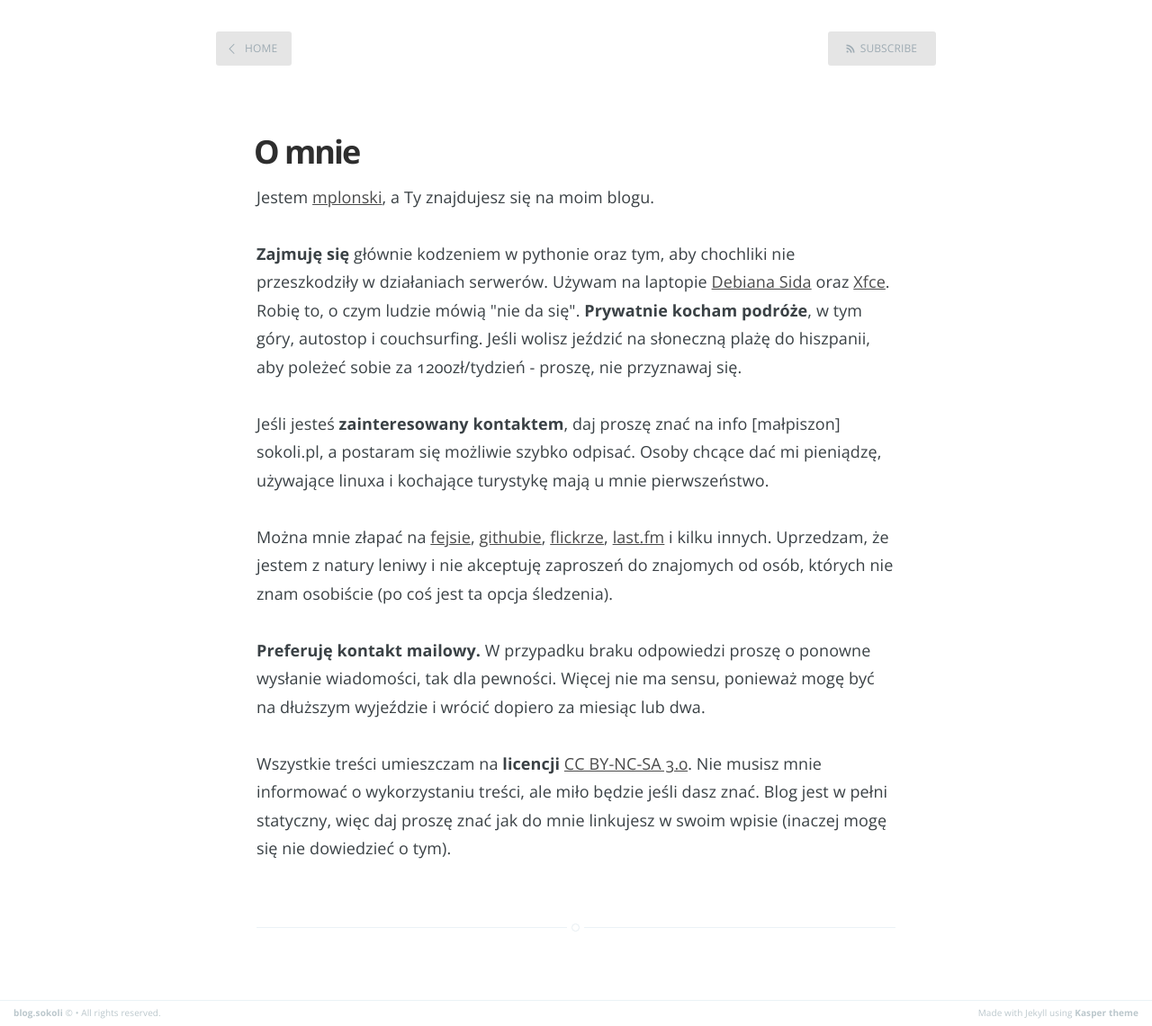
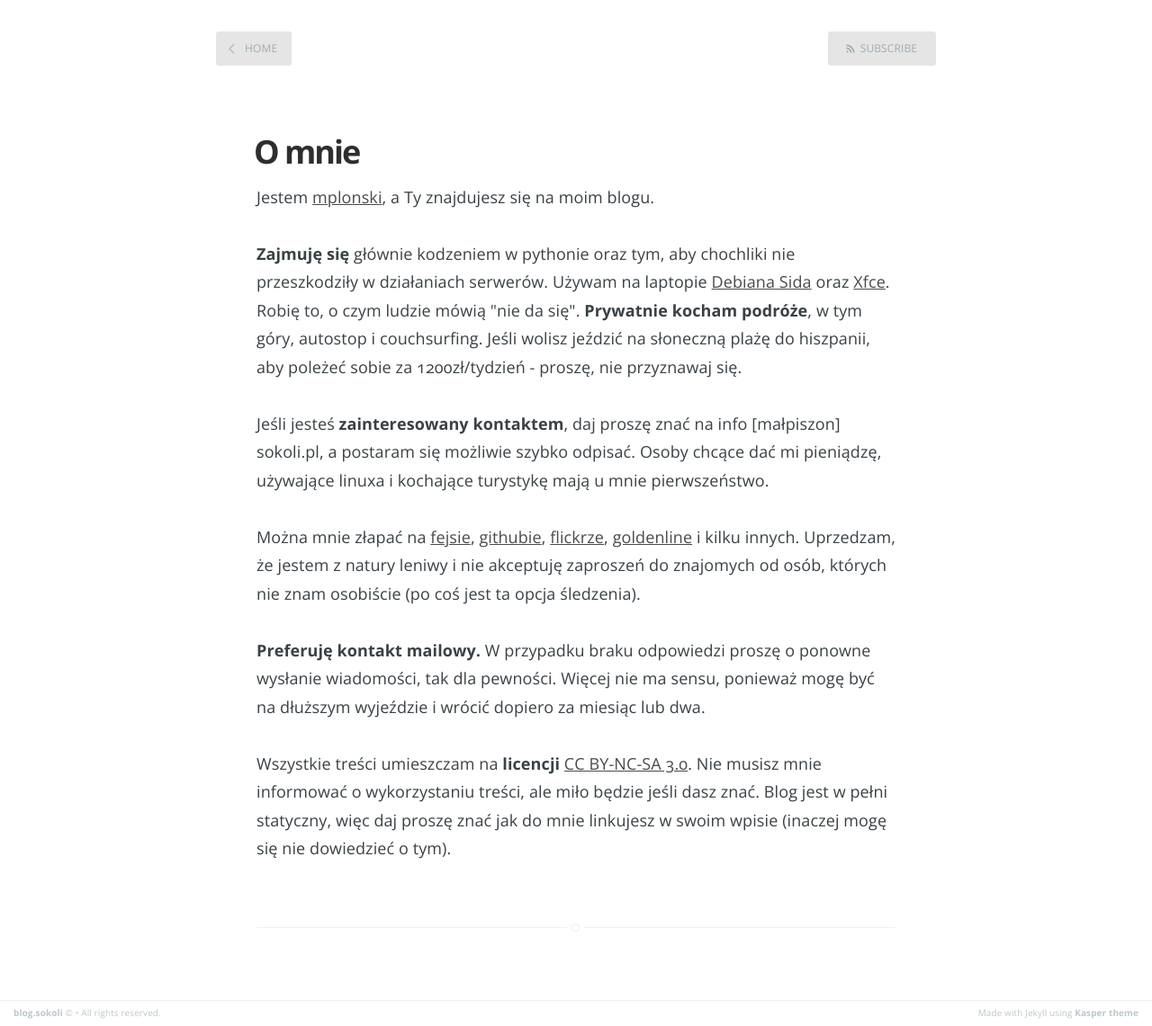
Before and after one commit to mplonski/mplonski.github.com, a Jekyll site: the page built from about.md, in a window 1280 px wide. Shown: the whole page at 90% size. Built offline with Jekyll 4.4.1, drawn with Linux system fonts in a browser that asks for light colours.

Commit message:
new about

```diff
--- a/about.md
+++ b/about.md
@@ -9,7 +9,7 @@ Jestem <a href="http://sokoli.pl/">mplonski</a>, a Ty znajdujesz się na moim bl
 
 <p>Jeśli jesteś <strong>zainteresowany kontaktem</strong>, daj proszę znać na info [małpiszon] sokoli.pl, a postaram się możliwie szybko odpisać. Osoby chcące dać mi pieniądzę, używające linuxa i kochające turystykę mają u mnie pierwszeństwo.</p>
 
-<p>Można mnie złapać na <a href="https://www.facebook.com/maciejplonski">fejsie</a>, <a href="https://github.com/mplonski/">githubie</a>, <a href="http://www.flickr.com/photos/mplonski/">flickrze</a>, <a href="http://www.lastfm.pl/user/maciejplonski">last.fm</a> i kilku innych. Uprzedzam, że jestem z natury leniwy i nie akceptuję zaproszeń do znajomych od osób, których nie znam osobiście (po coś jest ta opcja śledzenia).</p>
+<p>Można mnie złapać na <a href="https://www.facebook.com/maciejplonski">fejsie</a>, <a href="https://github.com/mplonski/">githubie</a>, <a href="http://www.flickr.com/photos/mplonski/">flickrze</a>, <a href="https://www.goldenline.pl/maciej-plonski2/">goldenline</a> i kilku innych. Uprzedzam, że jestem z natury leniwy i nie akceptuję zaproszeń do znajomych od osób, których nie znam osobiście (po coś jest ta opcja śledzenia).</p>
 
 <p><strong>Preferuję kontakt mailowy.</strong> W przypadku braku odpowiedzi proszę o ponowne wysłanie wiadomości, tak dla pewności. Więcej nie ma sensu, ponieważ mogę być na dłuższym wyjeździe i wrócić dopiero za miesiąc lub dwa.</p>
 
```
